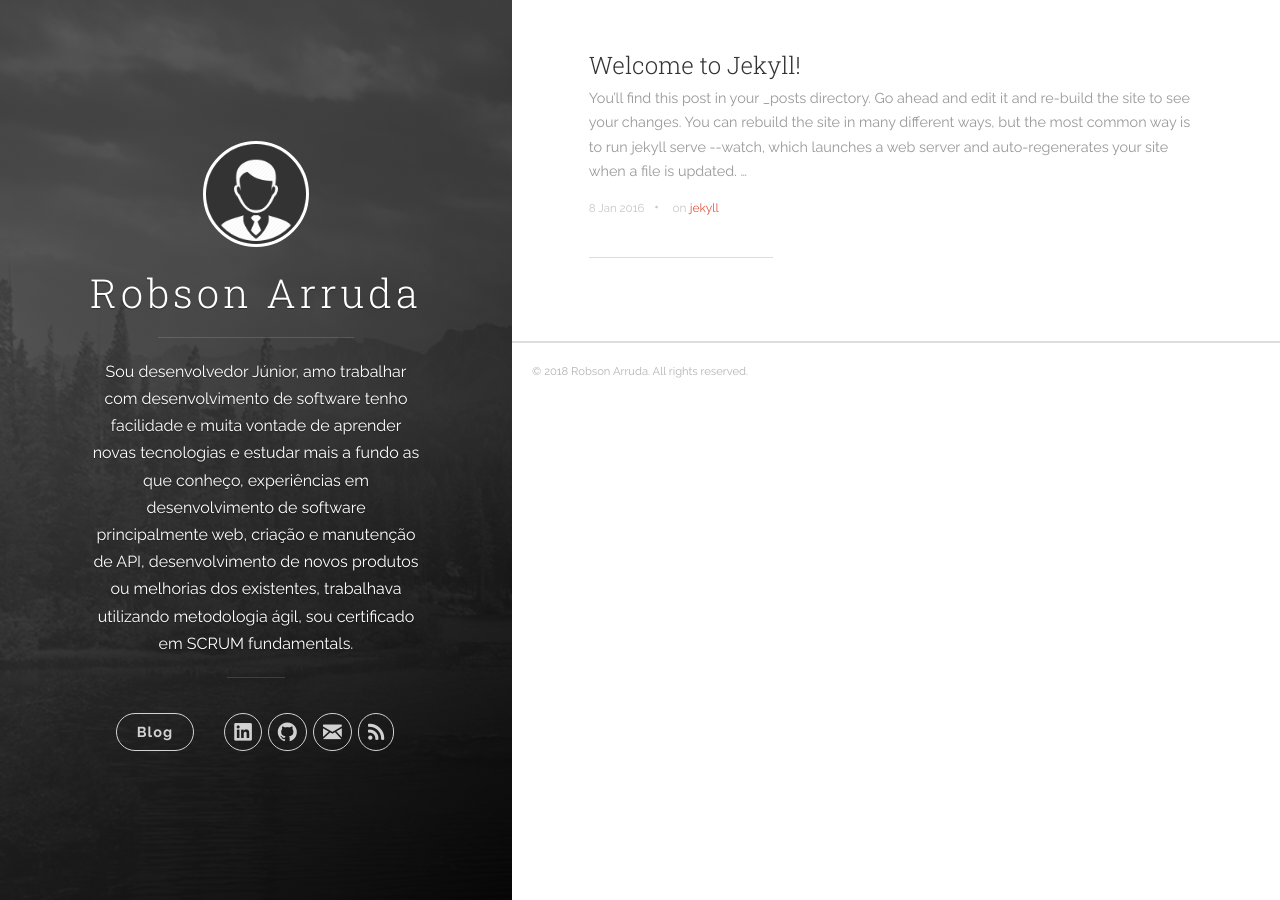
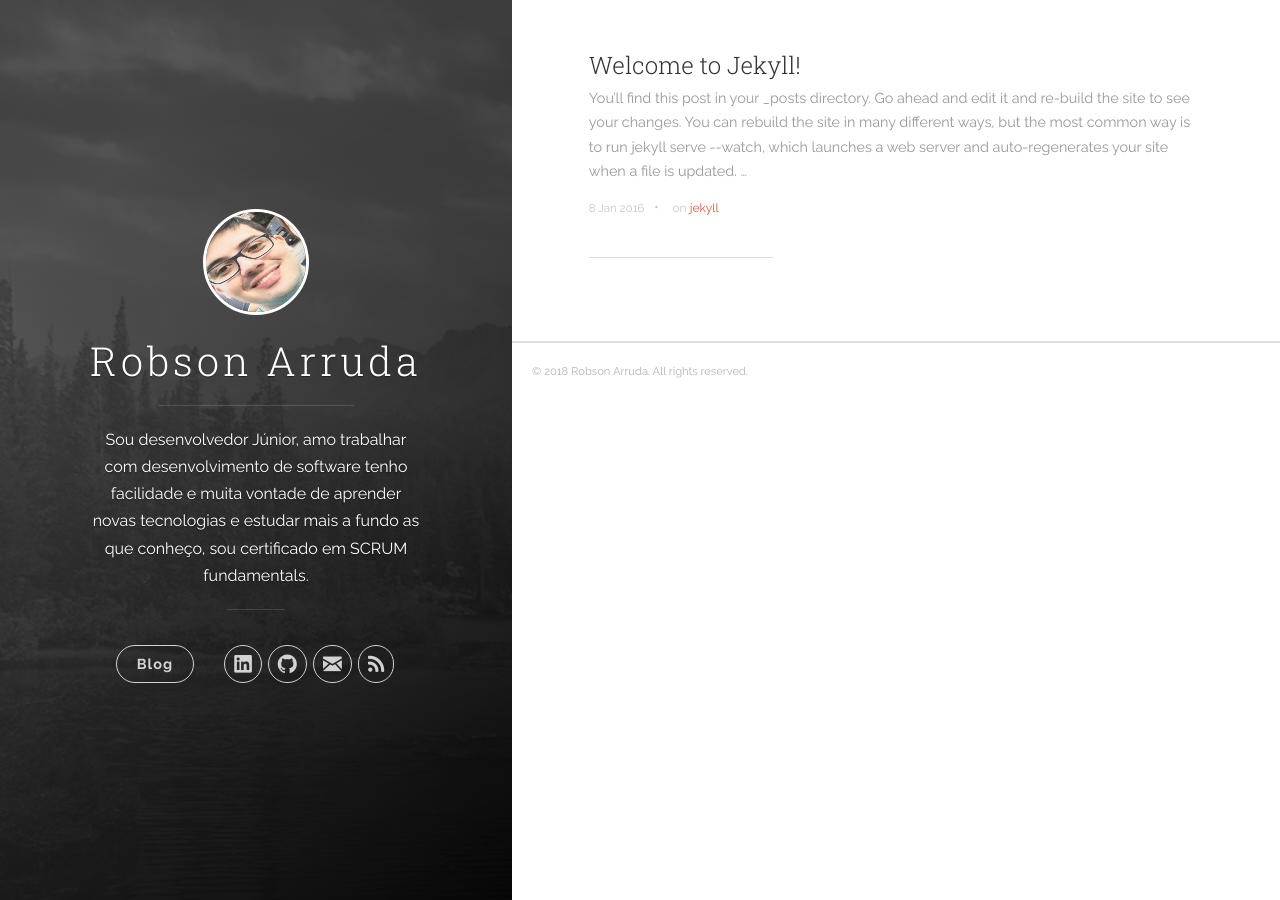
Before and after one commit to arrudaRobson/arrudarobson.github.io, a Jekyll site: the page built from index.html, in a window 1280 px wide. Built offline with Jekyll 4.4.1, drawn with Linux system fonts in a browser that asks for light colours; the list of posts is cut into pages by our own code.

Commit message:
Changes home page

```diff
--- a/_config.yml
+++ b/_config.yml
@@ -1,6 +1,6 @@
 # Site settings
 title: Robson Arruda
-description: 'Sou desenvolvedor Júnior, amo trabalhar com desenvolvimento de software tenho facilidade e muita vontade de aprender novas tecnologias e estudar mais a fundo as que conheço, experiências em desenvolvimento de software principalmente web, criação e manutenção de API, desenvolvimento de novos produtos ou melhorias dos existentes, trabalhava utilizando metodologia ágil, sou certificado em SCRUM fundamentals.'
+description: 'Sou desenvolvedor Júnior, amo trabalhar com desenvolvimento de software tenho facilidade e muita vontade de aprender novas tecnologias e estudar mais a fundo as que conheço, sou certificado em SCRUM fundamentals.'
 url: 'https://arrudarobson.github.io'
 baseurl: '/'
 # google_analytics: 'UA-XXXXXX-X'
```
Also changed, not shown: images/profile.jpg.
